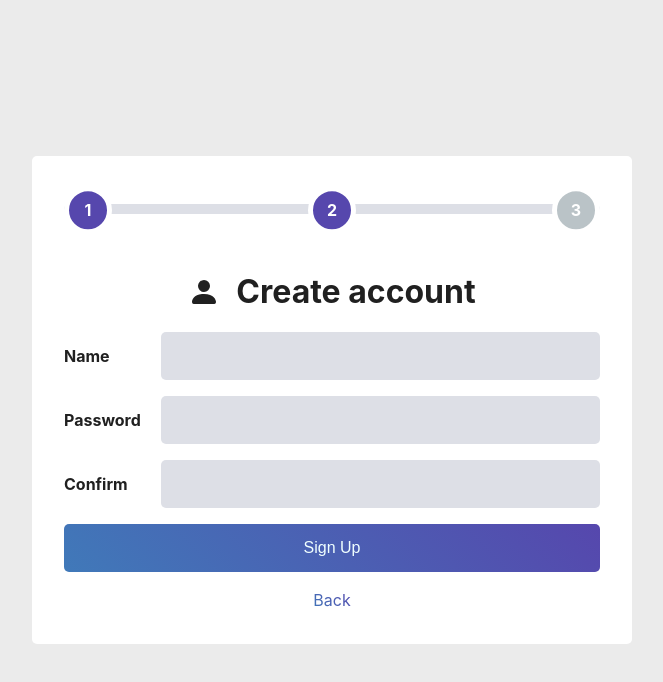
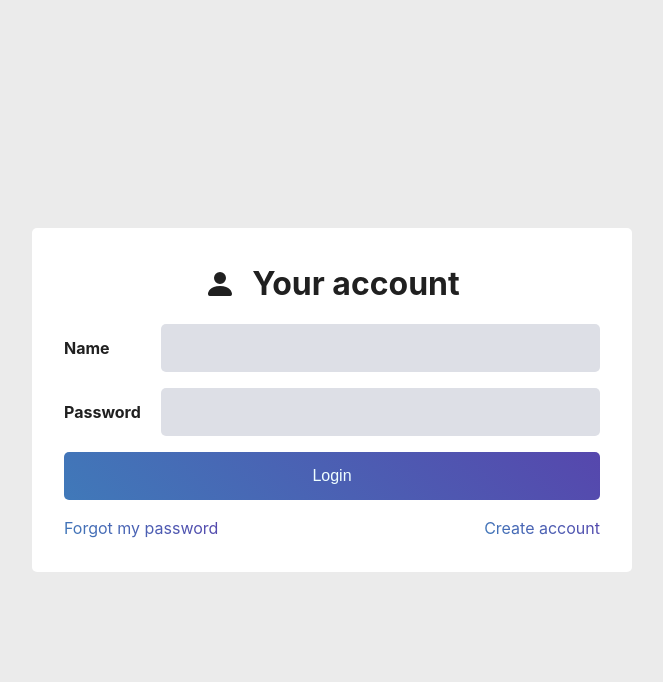
Before and after one commit to jockaplay/fullstack-project, a React (Vite) app: page / in a window 1280 px wide. Shown: the top 682 px of the page, without its empty margins (308-971 px from the left). Built offline with nearby package versions, Linux system fonts and the light colour scheme.

Commit message:
-add-lib: react-router

```diff
--- a/package.json
+++ b/package.json
@@ -12,7 +12,8 @@
   "dependencies": {
     "react": "^18.2.0",
     "react-dom": "^18.2.0",
-    "react-icons": "^4.10.1"
+    "react-icons": "^4.10.1",
+    "react-router-dom": "^6.14.2"
   },
   "devDependencies": {
     "@types/react": "^18.2.14",
--- a/src/App.tsx
+++ b/src/App.tsx
@@ -1,13 +1,16 @@
 import './App.css'
 import Card from './components/Card'
-// import Login from './Routes/Login'
+import Login from './Routes/Login'
 import SignUp from './Routes/SignUp'
+import { createBrowserRouter, RouterProvider } from "react-router-dom"
 
 function App() {
 
+  const routes = createBrowserRouter([{path:"/", element:<Login/>},{path:"/new-account", element:<SignUp/>}])
+
   return (
       <Card>
-        <SignUp/>
+        <RouterProvider router={routes} />
       </Card>
   )
 }
--- a/src/Routes/Login/index.tsx
+++ b/src/Routes/Login/index.tsx
@@ -3,6 +3,7 @@ import { BsPersonFill } from "react-icons/bs"
 import "./login.css"
 import { IconContext } from "react-icons";
 import Button from "../../components/Botton";
+import { Link } from "react-router-dom";
 
 const Login = () => {
     return (
@@ -20,7 +21,7 @@ const Login = () => {
                 </section>
                 <Button name="Login" />
                 <section className="card__links__row">
-                <a className="card__link" href="#">Forgot my password</a><a className="card__link" href="#">Create account</a>
+                <Link className="card__link" to="/">Forgot my password</Link><Link className="card__link" to="/new-account">Create account</Link>
                 </section>
             </form>
         </div>
--- a/src/Routes/SignUp/index.tsx
+++ b/src/Routes/SignUp/index.tsx
@@ -5,6 +5,7 @@ import Button from "../../components/Botton";
 import Progress from "../../components/Progress";
 import "../Login/login.css"
 import { useState } from "react";
+import { Link } from "react-router-dom";
 
 const SignUp = () => {
 
@@ -39,7 +40,7 @@ const SignUp = () => {
                 </section>
                 <Button name="Sign Up" />
                 <section className="card__links__row -center">
-                <a className="card__link" href="#">Back</a>
+                <Link className="card__link" to="/">Back</Link>
                 </section>
             </form>
         </div>
--- a/src/components/Progress/index.tsx
+++ b/src/components/Progress/index.tsx
@@ -7,7 +7,7 @@ const Progress = () => {
                 <div className="progress__circle checked">
                     <span className="progress__label"><b>1</b></span>
                 </div>
-                <div className="progress__circle checked">
+                <div className="progress__circle">
                     <span className="progress__label"><b>2</b></span>
                 </div>
                 <div className="progress__circle">
```
Also changed, not shown: 1 other file (tests, documents, lock files or other folders).
